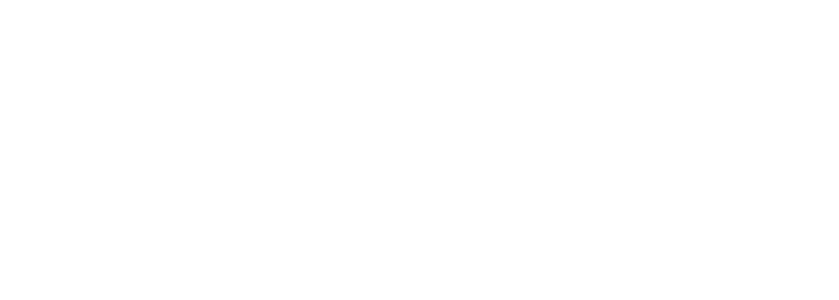
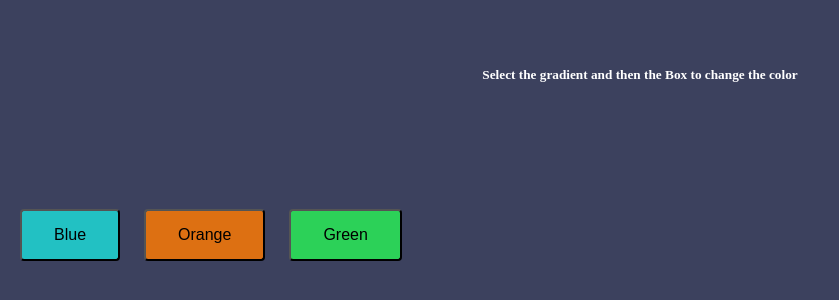
Before and after one commit to acciojob/passing-handler-prop-react-Chinmaynaik343, a React app: page / in a window 1280 px wide. Shown: the top 300 px of the page, without its empty margins (0-839 px from the left). Built offline with nearby package versions, Linux system fonts and the light colour scheme.

Commit message:
Refactor App component and integrate Selection

```diff
--- a/src/components/App.js
+++ b/src/components/App.js
@@ -1,21 +1,54 @@
 import React, { useState } from "react";
+import '../styles/App.css';
+import Selection from './Selection';
+import ColourSelector from './ColourSelector';
 
-const Selection = (props) => {
-  const [selectionStyle, updateSelectionStyle] = useState({
-    background: "",
-  });
+const colourConfig = [{
+    key: 'blue',
+    label: 'Blue',
+    classname: 'btn-blue',
+    background: 'rgb(34, 193, 195)'
+  }, {
+    key: 'orange',
+    label: 'Orange',
+    classname: 'btn-orange',
+    background: 'rgb(221, 112, 18)'
+  }, {
+    key: 'green',
+    label: 'Green',
+    classname: 'btn-green',
+    background: 'rgb(44, 209, 88)'
+  }
+]
 
-  const handleClick = () => {
-    props.applyColor(updateSelectionStyle);
-  };
+const title = 'Select the gradient and then the Box to change the color';
+
+const App = () => {
+  let [nextBackground, selectNextBackground] = useState({ background: "" })
+
+  const applyColor = (updateSelectionStyle) => {
+    updateSelectionStyle(nextBackground)
+  }
 
   return (
-    <div
-      className="fix-box"
-      style={{ background: selectionStyle.background }}
-      onClick={handleClick}
-    ></div>
-  );
-};
+    <div id="master">
+      <h5 className="heading">{title}</h5>
 
-export default Selection;
+      <div className="row">
+        {colourConfig.map((config) => (
+          <ColourSelector key={config.key} config={config} selectNextBackground={selectNextBackground} />
+        ))}
+      </div>
+
+      <div className='row' id="children-wrapper">
+        {
+          ["selection1", "selection2", "selection3"].map(key => (
+            <Selection key={key} applyColor={applyColor} />
+          ))
+        }
+      </div>
+    </div >
+  )
+}
+
+export default App;
```
